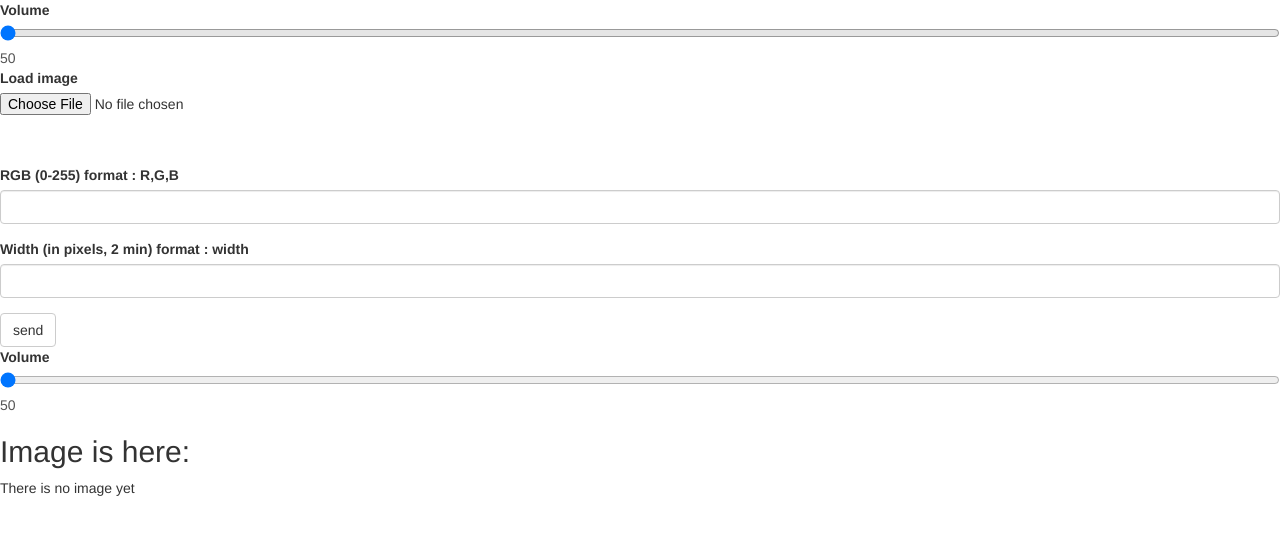
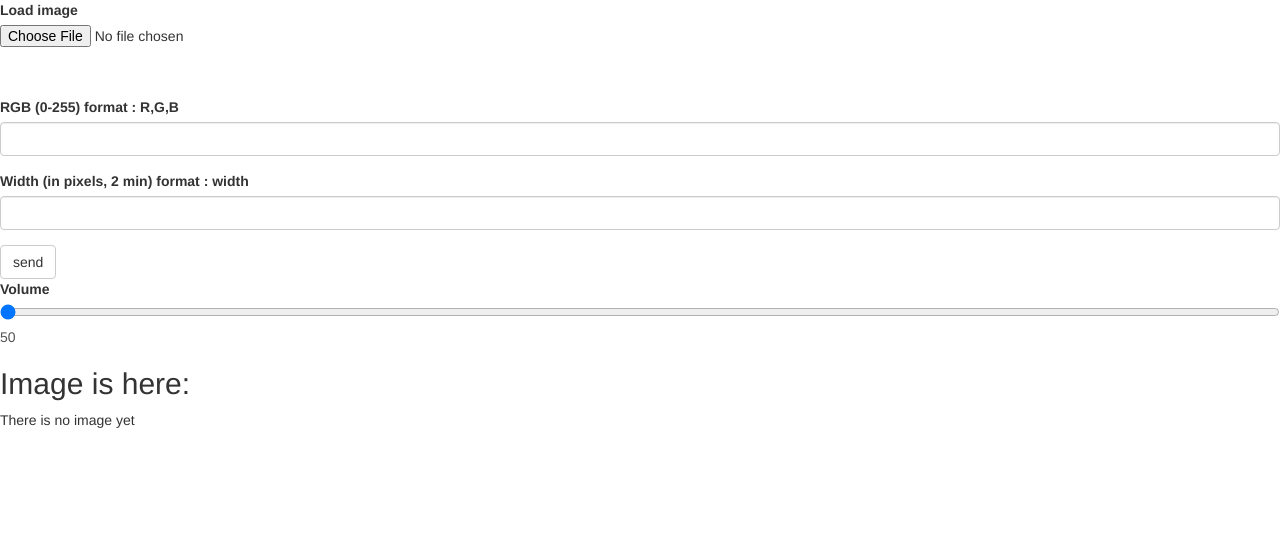
Before and after one commit to A1eksey1/LAB3web, a Flask app: page /lab3 in a window 1280 px wide. Shown: the top 535 px of the page. Run offline with Flask 2, Linux system fonts and the light colour scheme; some libraries are stand-ins or nearby versions.

Commit message:
Update lab3.html

```diff
--- a/flaskapp/templates/lab3.html
+++ b/flaskapp/templates/lab3.html
@@ -12,14 +12,6 @@ function outputUpdate(vol) {
 }
 </script>
 {% block content %}
-<label for=fader>Volume</label>
-<input type=range min=0 max=255 value=0 id=fader step=1 onchange="outputUpdate(value)">
-<output for=fader id=volume>50</output>
-<script>
-function outputUpdate(vol) {
-  document.querySelector('#volume').value = vol;
-}
-</script>
 {{ wtf.quick_form(form, method='post',enctype="multipart/form-data", action="lab3") }}
 <!-- один из стандартных тэгов html - заголовок второго уровня -->
 <label for=fader>Volume</label>
```
